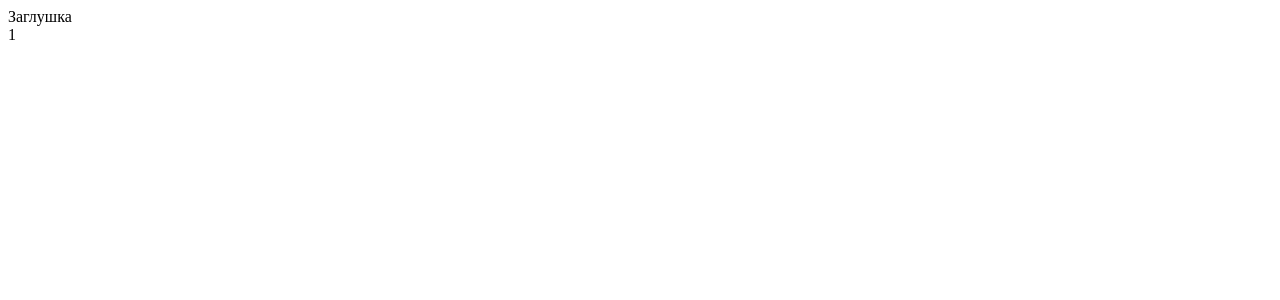
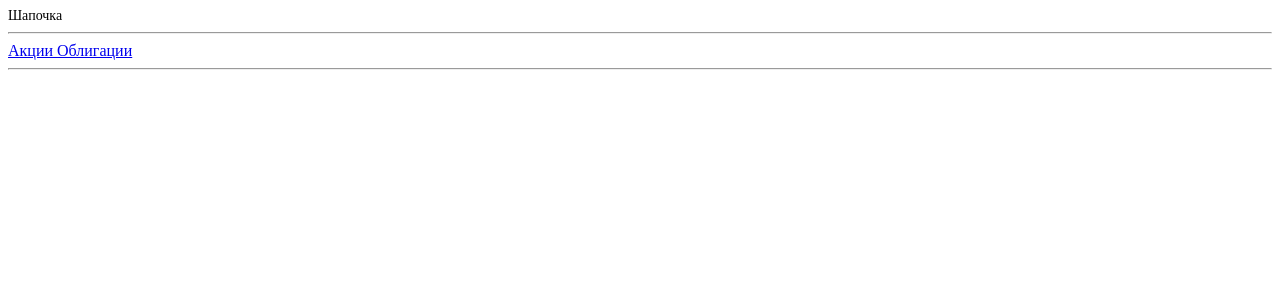
Before and after one commit to JelbyDev/finance, a Vue app: page / in a window 1280 px wide. Before the commit this address had no page. Shown: the top 300 px of the page. Built offline with nearby package versions, Linux system fonts and the light colour scheme; the HTML template or start-up script is replaced by a standard one.

Commit message:
feat(All): Добавил начальный роутинг

```diff
--- a/src/App.vue
+++ b/src/App.vue
@@ -1,19 +1,3 @@
-<script setup lang="ts">
-import { ref } from 'vue';
-import { RouterView } from 'vue-router';
-
-const ff = ref('1');
-</script>
-
 <template>
-  <div>Заглушка</div>
-
-  <div
-    v-if="true"
-    class="123"
-    :style="`height: ${ff}`"
-    :class="ff"
-    v-text="ff"
-  />
   <RouterView />
 </template>
--- /dev/null
+++ b/src/layouts/DefaultLayout.vue
@@ -0,0 +1,29 @@
+<template>
+  <div>
+    <div class="gg">
+      Шапочка
+    </div>
+
+    <hr>
+
+    <div>
+      <RouterLink to="/">
+        Акции
+      </RouterLink>
+
+      <RouterLink to="/2">
+        Облигации
+      </RouterLink>
+    </div>
+
+    <hr>
+
+    <RouterView />
+  </div>
+</template>
+
+<style scope>
+.gg{
+font-size: 14px;
+}
+</style>
--- /dev/null
+++ b/src/pages/BondsPage.vue
@@ -0,0 +1,5 @@
+<template>
+  <div>
+    Облигации
+  </div>
+</template>
--- /dev/null
+++ b/src/pages/SharesPage.vue
@@ -0,0 +1,5 @@
+<template>
+  <div>
+    Акции
+  </div>
+</template>
--- a/src/router/index.ts
+++ b/src/router/index.ts
@@ -1,9 +1,28 @@
-import { createRouter, createWebHistory } from 'vue-router';
+import { createRouter, createWebHistory, type RouteRecordRaw } from 'vue-router';
+
+const routes: RouteRecordRaw[] = [
+  {
+    path: '/',
+    name: 'default',
+    component: () => import('@/layouts/DefaultLayout.vue'),
+    children: [
+      {
+        path: 'shares',
+        name: 'shares',
+        component: () => import('@/pages/SharesPage.vue'),
+      },
+      {
+        path: 'bonds',
+        name: 'bonds',
+        component: () => import('@/pages/BondsPage.vue'),
+      },
+    ],
+  },
+];
 
 const router = createRouter({
-  // import.meta.env.BASE_URL прокидывается в случаях, когда приложение может быть развернуто не от корня домена
   history: createWebHistory(import.meta.env.BASE_URL),
-  routes: [],
+  routes,
 });
 
 export default router;
--- a/tsconfig.app.json
+++ b/tsconfig.app.json
@@ -1,5 +1,5 @@
 {
-  // @vue/tsconfig/tsconfig.dom.json обычно заданы: target, module, strict, jsx, moduleResolution, lib
+  // @vue/tsconfig/tsconfig.dom.json обычно заданы: target, module, strict, jsx, moduleResolution, lib и др.
   "extends": "@vue/tsconfig/tsconfig.dom.json",
   "include": ["env.d.ts", "src/**/*.d.ts", "src/**/*.ts", "src/**/*.vue"],
   "exclude": ["node_modules"],
```
